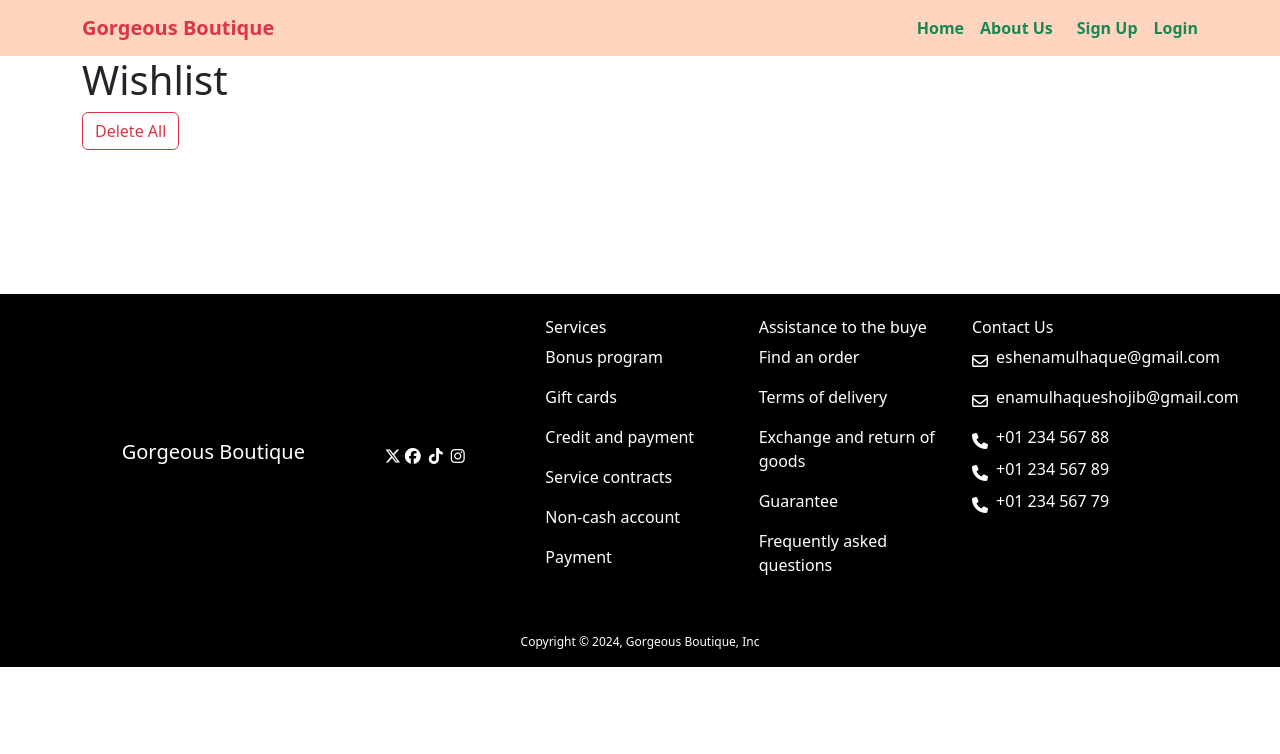
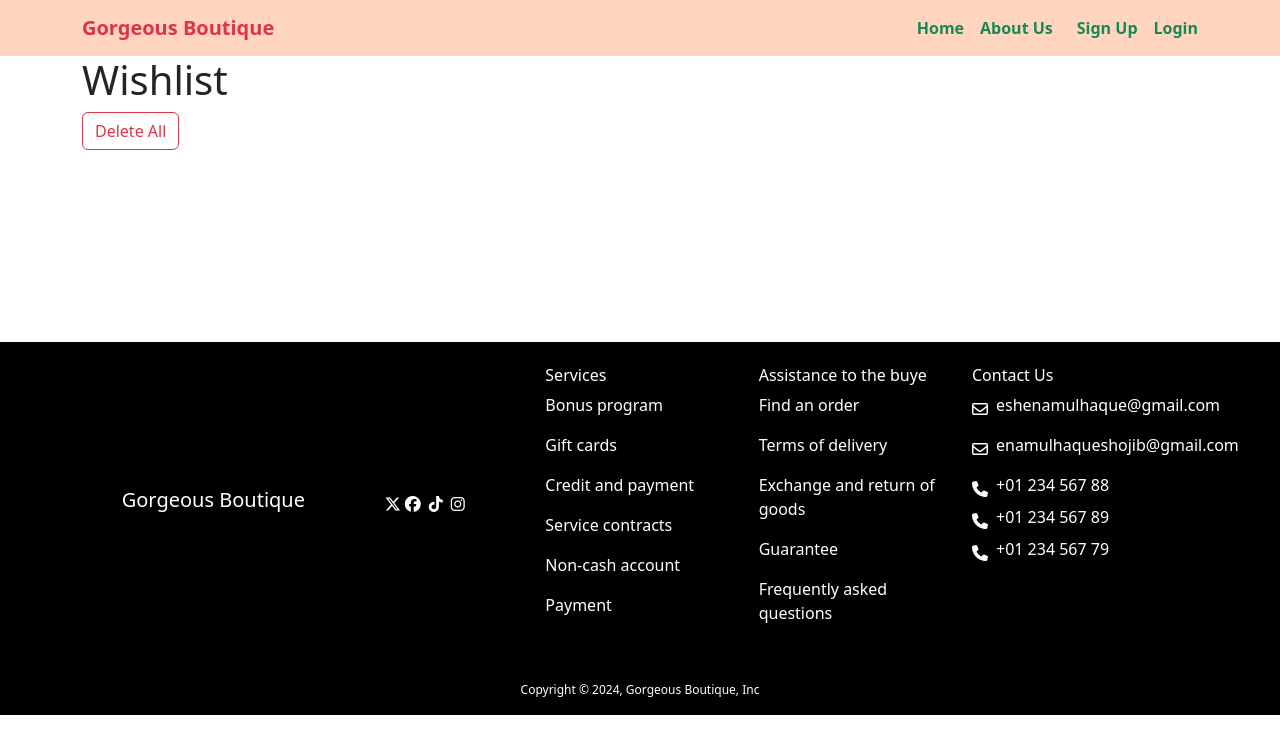
Before and after one commit to Enamul-Haque-Shojib/cloth_store, a Django app: page /cloth/clothwishlist/ in a window 1280 px wide. Shown: the top 754 px of the page. Run offline with Django 4.2, Linux system fonts and the light colour scheme; some libraries are stand-ins or nearby versions.

Commit message:
css class added

```diff
--- a/cloth/static/js/clothlist2.js
+++ b/cloth/static/js/clothlist2.js
@@ -24,10 +24,10 @@ const loadClothDetails=()=>{
 
 
 
-        <div class="col-lg-4">
+        <div class="col-lg-4 shadow p-3 bg-body-tertiary rounded">
         <img src="${cloth.image}" class="img-fluid rounded-start" alt="...">
       </div>
-      <div class="col-lg-8 shadow p-3 bg-body-tertiary rounded">
+      <div class="col-lg-8">
         <div class="card-body">
         <h2 class="card-title fw-bold">Name: ${cloth.name}</h2>
         <p class="card-text fw-bold fs-4">Price: $${cloth.price}</p>
--- a/cloth/templates/cloth_cartlist.html
+++ b/cloth/templates/cloth_cartlist.html
@@ -5,7 +5,7 @@
 {% block content %}
 
 
-<div class="container pb-5">
+<div class="container pb-5 mb-5">
   <div class="row my-5">
     <h1 class="">cloth cardlist</h1>
 
--- a/cloth/templates/cloth_wishlist.html
+++ b/cloth/templates/cloth_wishlist.html
@@ -4,7 +4,7 @@
 
 {% block content %}
 
-<div class="container pb-5">
+<div class="container pb-5 mb-5">
     <h1>Wishlist</h1>
     <a href="{% url 'delete_wishlist_all' %}" class="btn btn-outline-danger" >Delete All</a>
     <div class="row row-cols-lg-4 row-cols-sm-1 my-5"  id="cloth-wishlist">
```
